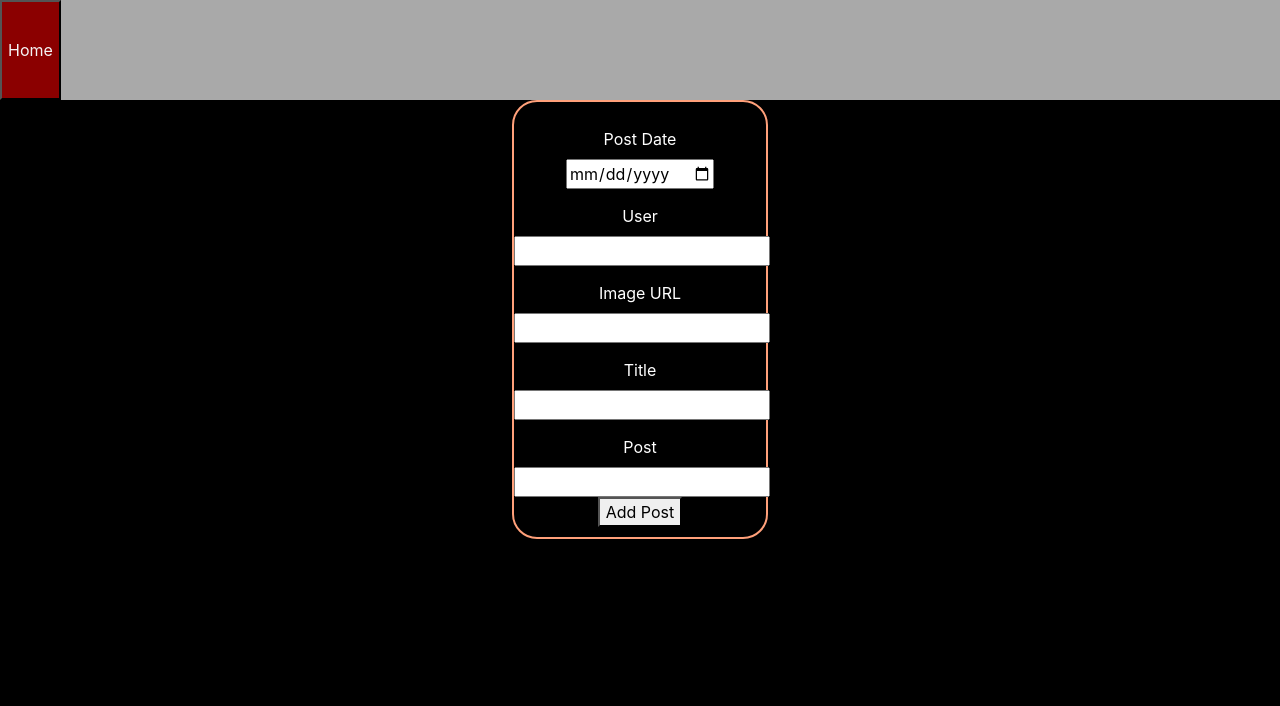
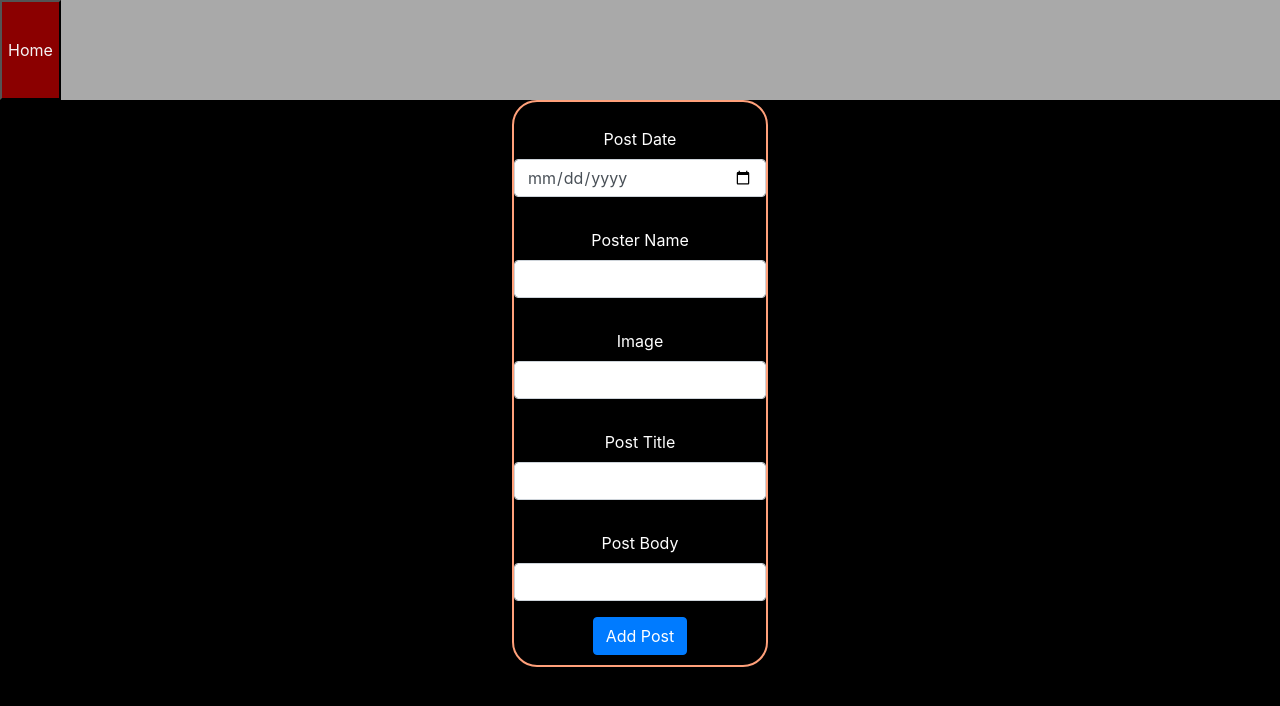
Before and after one commit to Kevin-CodeCrew/csharp-bumbler, a plain HTML site: page wwwroot/addBumblerPost.html in a window 1280 px wide. Drawn offline with nearby package versions, Linux system fonts and the light colour scheme.

Commit message:
Moving repo

```diff
--- a/wwwroot/addBumblerPost.html
+++ b/wwwroot/addBumblerPost.html
@@ -47,13 +47,36 @@
                 <button onclick="window.location.href = '/'">Home</button>
 
     </header>
+
     <form class="itemForm" action="javascript:void(0);" onsubmit="addBumblerPost()">
-        <label for="p_date">Post Date</label><input type="date" id="p_date">
+            <div class="form-group">
+                    <label for="p_date">Post Date</label>
+                    <input type="date" class="form-control" id="p_date">
+
+            </div>
+            <div class="form-group">
+                    <label for="p_user">Poster Name</label>
+                    <input type="text" class="form-control" id="p_user">
+                </div>
+                <div class="form-group">
+                        <label for="p_image">Image</label>
+                        <input type="text" class="form-control" id="p_image">
+                    </div>
+                    <div class="form-group">
+                            <label for="p_title">Post Title</label>
+                            <input type="text" class="form-control" id="p_title">
+                        </div>
+                        <div class="form-group">
+                                <label for="p_body">Post Body</label>
+                                <input type="text" class="form-control" id="p_body">
+                            </div>
+
+        <!-- <label for="p_date">Post Date</label><input type="date" id="p_date">
         <label for="p_user">User</label><input type="text" id="p_user">
         <label for="p_image">Image URL</label><input type="text" id="p_image">
         <label for="p_title">Title</label><input type="text" id="p_title">
-        <label for="p_body">Post</label><input type="text" id="p_body">
-        <button id="addButton">Add Post</button>
+        <label for="p_body">Post</label><input type="text" id="p_body"> -->
+        <button class="btn btn-primary"id="addButton">Add Post</button>
     </form>
     <link rel="stylesheet" href="https://stackpath.bootstrapcdn.com/bootstrap/4.4.1/css/bootstrap.min.css"
     integrity="sha384-Vkoo8x4CGsO3+Hhxv8T/Q5PaXtkKtu6ug5TOeNV6gBiFeWPGFN9MuhOf23Q9Ifjh" crossorigin="anonymous">
--- a/wwwroot/css/index.css
+++ b/wwwroot/css/index.css
@@ -48,7 +48,7 @@ label{
     border: 3px solid darkred;
     border-radius: 40px;
     color: black;
-    border-block-width: 90%;
+    border-block-width: 50%;
 }
 
 img {
```
Also changed, not shown: wwwroot/index.html (+11 -12 lines).
